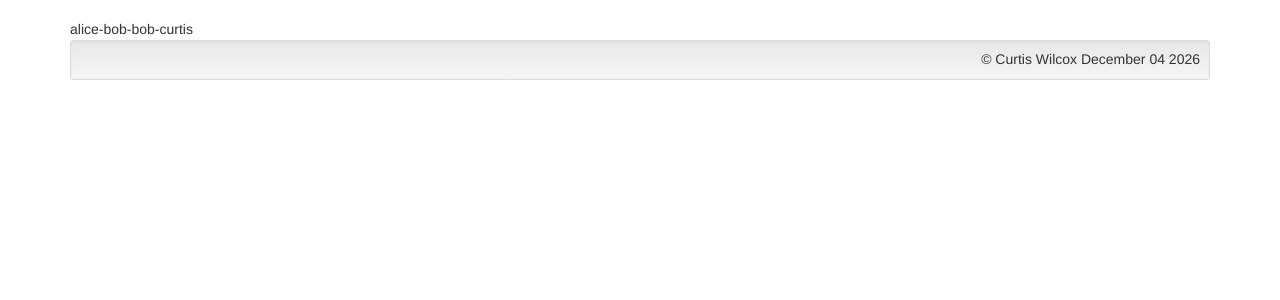
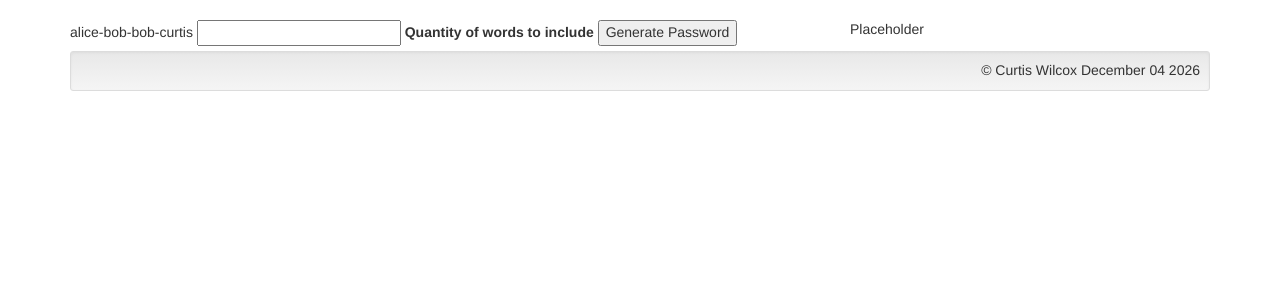
Before and after one commit to extra808/dwa-p2, a PHP site: page / in a window 1280 px wide. Shown: the part 100-400 px from the top of the page. Run offline with PHP 8.4, Linux system fonts and the light colour scheme; some libraries are stand-ins or nearby versions.

Commit message:
add form, word qty input field

```diff
--- a/htdocs/index.php
+++ b/htdocs/index.php
@@ -38,11 +38,19 @@ $lastMod = date ("F d Y", getlastmod());
       <!-- Bootstrap two-columns, first column right -->
       <div class="row">
 		<div class="content-nav">
-
+        Placeholder
 		</div> <!-- /content-nav -->
-		<div class="content-prose">
+		<form action="." method="POST">
+		<input type="hidden" name="secrets" value="shhhhhh">
+		<fieldset class="content-prose">
         <?php hsc($passphrase); ?>
-		</div> <!-- /content-prose -->
+        <label>
+        <input type="text" name="qtyWords" id="qtyWords">
+        Quantity of words to include
+        </label>
+        <input type="submit" value="Generate Password" />
+		</fieldset> <!-- /content-prose -->
+		</form>
       </div>
 
 	<footer class="well well-sm text-right">&copy; Curtis Wilcox <?php echo $lastMod; ?>
```
